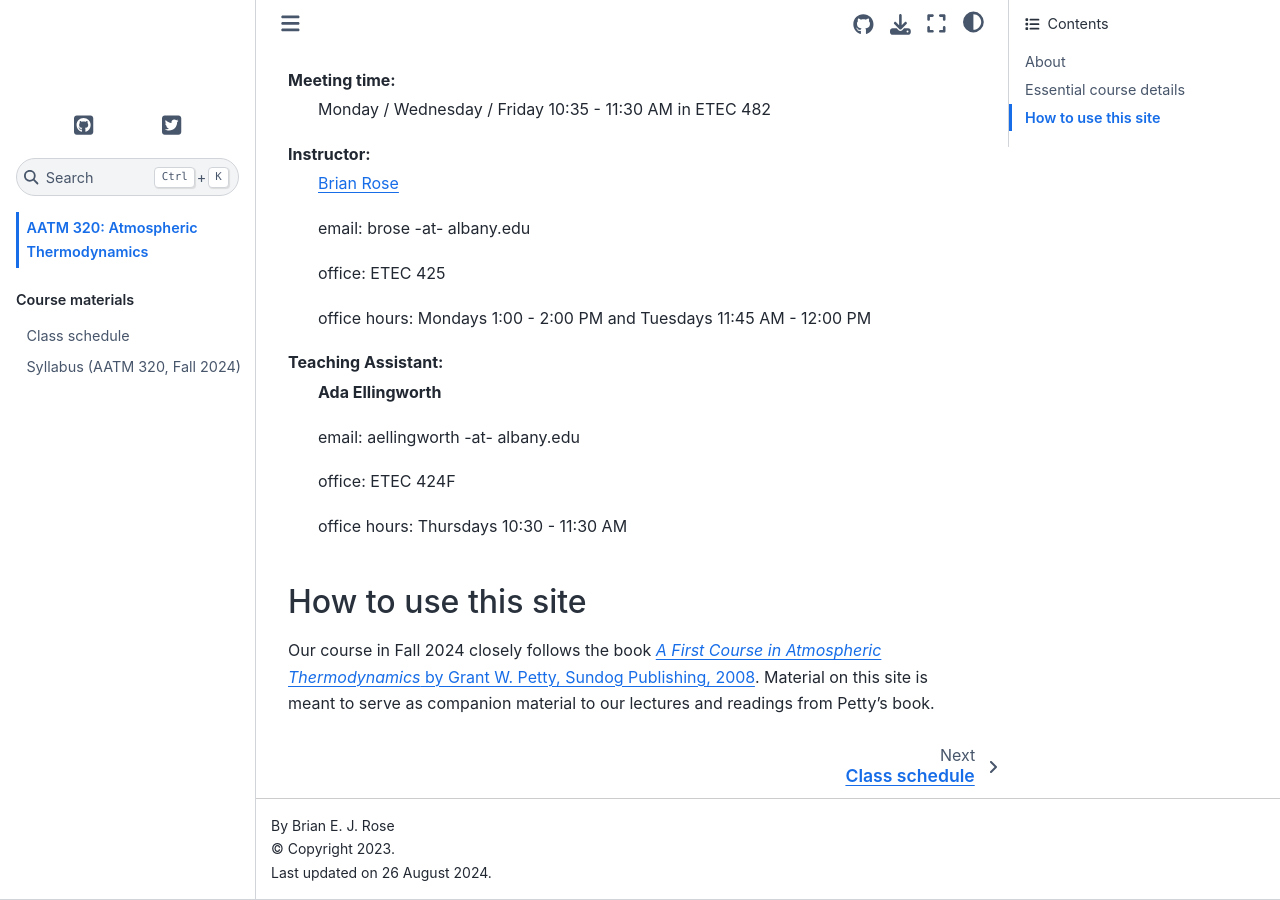
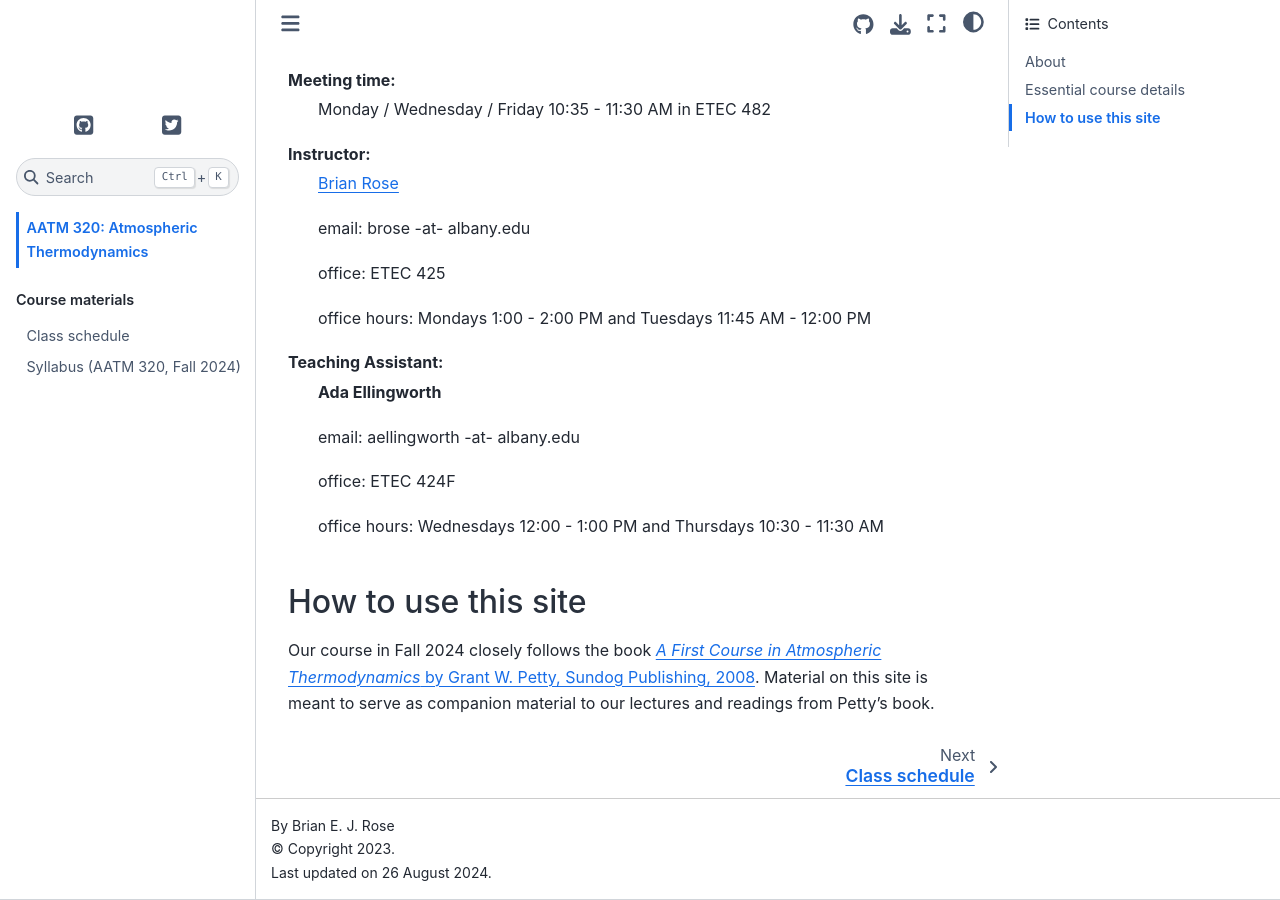
Before and after one commit to brian-rose/atm320-thermodynamics, a Jupyter Book: the page built from home.md, in a window 1280 px wide and 900 px high, scrolled down 506 px. Built offline with Jupyter Book 1.0.4 settings and Sphinx 7.4.7 and the Sphinx Book theme 1.1.4, drawn with Linux system fonts in a browser that asks for light colours; pages that are not in the unit, such as notebooks, are missing from menus.

Commit message:
Update TA office hours

```diff
--- a/home.md
+++ b/home.md
@@ -26,7 +26,7 @@ Teaching Assistant:
 : **Ada Ellingworth**
 : email: aellingworth -at- albany.edu
 : office: ETEC 424F
-: office hours: Thursdays 10:30 - 11:30 AM
+: office hours: Wednesdays 12:00 - 1:00 PM and Thursdays 10:30 - 11:30 AM
 
 ## How to use this site
 
```
Also changed, not shown: syllabus.md (+1 -1 lines).
